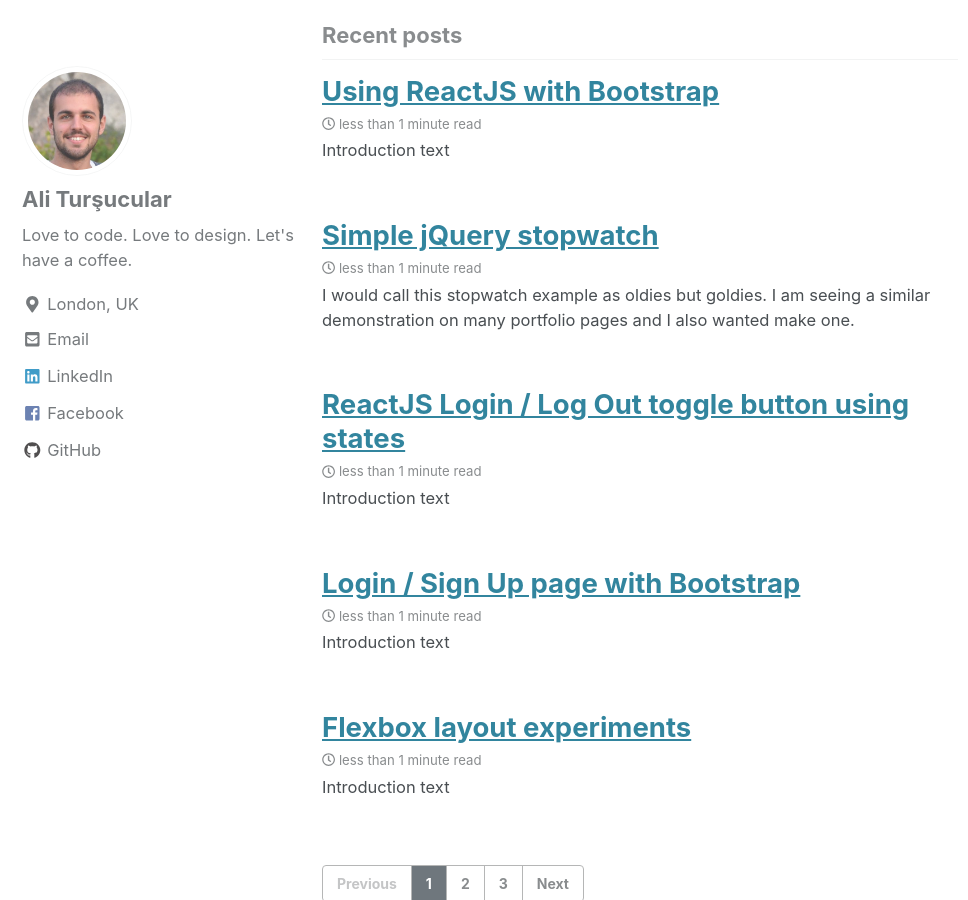
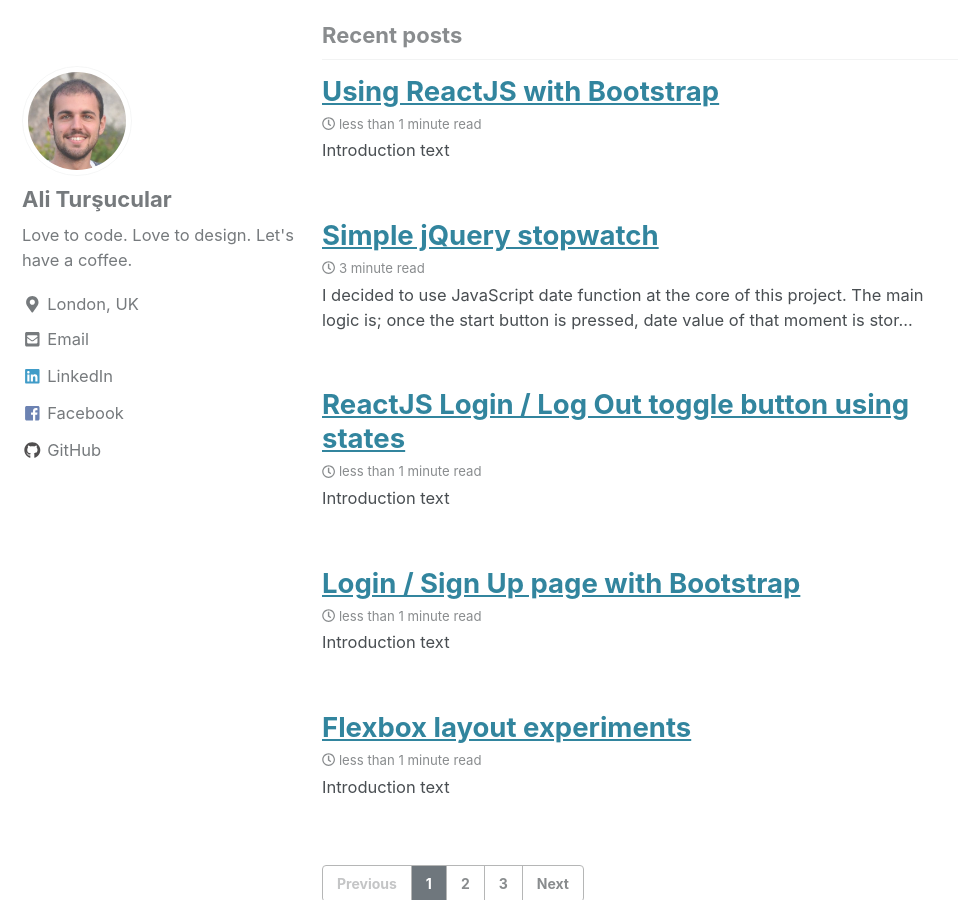
Before and after one commit to alitursucular/alitursucular.github.io, a Jekyll site: the page built from index.html, in a window 1280 px wide and 900 px high, scrolled down 361 px. Shown: the whole window, without its empty margins (0-968 px from the left). Built offline with Jekyll 4.4.1, drawn with Linux system fonts in a browser that asks for light colours; cached includes are drawn as plain includes; the list of posts is cut into pages by our own code; some of the changed lines change nothing that is shown.

Commit message:
Content Update

````diff
--- a/_posts/2019-04-18-simple-jquery-stopwatch.md
+++ b/_posts/2019-04-18-simple-jquery-stopwatch.md
@@ -2,10 +2,10 @@
 title: "Simple jQuery stopwatch"
 date: 2019-04-18
 tags: [JavaScript, jQuery, Date(), google fonts]
-excerpt: "I would call this stopwatch example as oldies but goldies. I am seeing a similar demonstration on many portfolio pages and I also wanted make one."
+excerpt: "I decided to use JavaScript date function at the core of this project. The main logic is; once the start button is pressed, date value of that moment is stored. Every 10 ms, this stored value is subtrated from the current date value."
 ---
 
-I would call this stopwatch example as oldies but goldies. I am seeing a similar demonstration on many portfolio pages and I also wanted make one. The coding was fun and a bit tricky. As I do in most of my projects, I began searching the net and analyzed different codes / web technologies to make it happen. Although there are modern ways of doing such stopwatch, I sticked with jQuery since I wanted to include jQuery in my portfolio.
+I would call this stopwatch example as oldies but goldies. I am seeing a similar demonstration on many portfolio pages and I also wanted make one. The coding was fun and a bit tricky. As I do in most of my projects, I began searching the net and analyzing different codes / web technologies. Although there are modern ways of doing such stopwatch, I sticked with jQuery since I wanted to include jQuery in my portfolio.
 
 It is important to note that, I haven't used any plug and play libraries to make it. However, if this was a tiny part of a larger project, I would have seen no harm using so. (for time and resouce optimization)
 
@@ -15,4 +15,77 @@
 startTime = new Date();
 ```
 
-I decided to use date function at the core of this project. The way it works is that..
+I decided to use JavaScript date function at the core of this project. The main logic is; once the start button is pressed, date value of that moment is stored. Every 10 ms, this stored value is subtrated from the current date value. Since the elapsed time is slowly increasing, we achieve a chronometer effect.
+
+```javascript
+var elapsedTime = new Date(new Date() - startTime - pauseDuration);
+```
+
+You may notice that there is another variable named _pauseDuration_. Once I was sure that this logic functions properly, it was time to add extra functionality to the project.
+
+The user has the option to start, pause and reset the stopwatch. Once the start button is clicked, button state changes and becomes a pause button. If user clicks pause, stopwatch stops, interval is cleared and pause time is saved incase user decides to resume later.
+
+```javascript
+pauseDuration += new Date() - pauseTime;
+```
+
+Date objects use a Unix Time Stamp, an integer value that is the number of milliseconds since 1 January 1970 UTC. There are simple methods to return hours, minutes and seconds of that integer (in our case the elapsed time):
+
+```javascript
+var hr = elapsedTime.getUTCHours();
+var min = elapsedTime.getUTCMinutes();
+var sec = elapsedTime.getUTCSeconds();
+```
+
+There is another important thing to mention. How does the stopwatch knows its state? In other words, how does it know whether it is running, paused or resetted? The answer is not only simple, but also very important. There is a boolean variable called _execution_. Everytime the user takes an action, execution variable is updated accordingly. Whole if/else structure is controlled that way.
+
+```javascript
+function start() {
+  if (execution) {
+    clearInterval(intervalSetup);
+    pauseTime = new Date();
+    execution = 0;
+    $("#start-pause").text("START");
+    $("#start-pause").css("color", "yellowgreen");
+  } else {
+    if (pauseTime === null) {
+      startTime = new Date();
+      intervalSetup = setInterval(count, 10);
+      execution = 1;
+      $("#start-pause").text("PAUSE");
+      $("#start-pause").css("color", "darkorange");
+    } else {
+      pauseDuration += new Date() - pauseTime;
+      intervalSetup = setInterval(count, 10);
+      execution = 1;
+      $("#start-pause").text("PAUSE");
+      $("#start-pause").css("color", "darkorange");
+    }
+  }
+}
+```
+
+There is also a reset button of the stopwatch. The following function basically resets to defaults:
+
+```javascript
+function reset() {
+  clearInterval(intervalSetup);
+  pauseDuration = 0;
+  startTime = null;
+  pauseTime = null;
+  execution = 0;
+  $("#stopwatch").text("00:00:00");
+  $("#start-pause").text("START");
+  $("#start-pause").css("color", "yellowgreen");
+}
+```
+
+Notice that, while stopwatch is counting, there is always a leading zero for single digits. It is achieved by a function which, is also called on every interval. It compares the received number of digits to the notation for every value, (00:00:00) and adds a leading zero if necessary. Although it is not a must, I prefer to keep UI clean.
+
+Lastly, I used monospaced (fixed-width) font for the sake of this project. Since each digit occupies the same amount of horizontal space, we achieved improved UI rather than a vibrating visual.
+
+Thanks for reading! I would be very pleased if you could share your thoughts.
+
+Here is the [demo](#)
+
+Here is the [GitHub repository](#) of the project.
````
